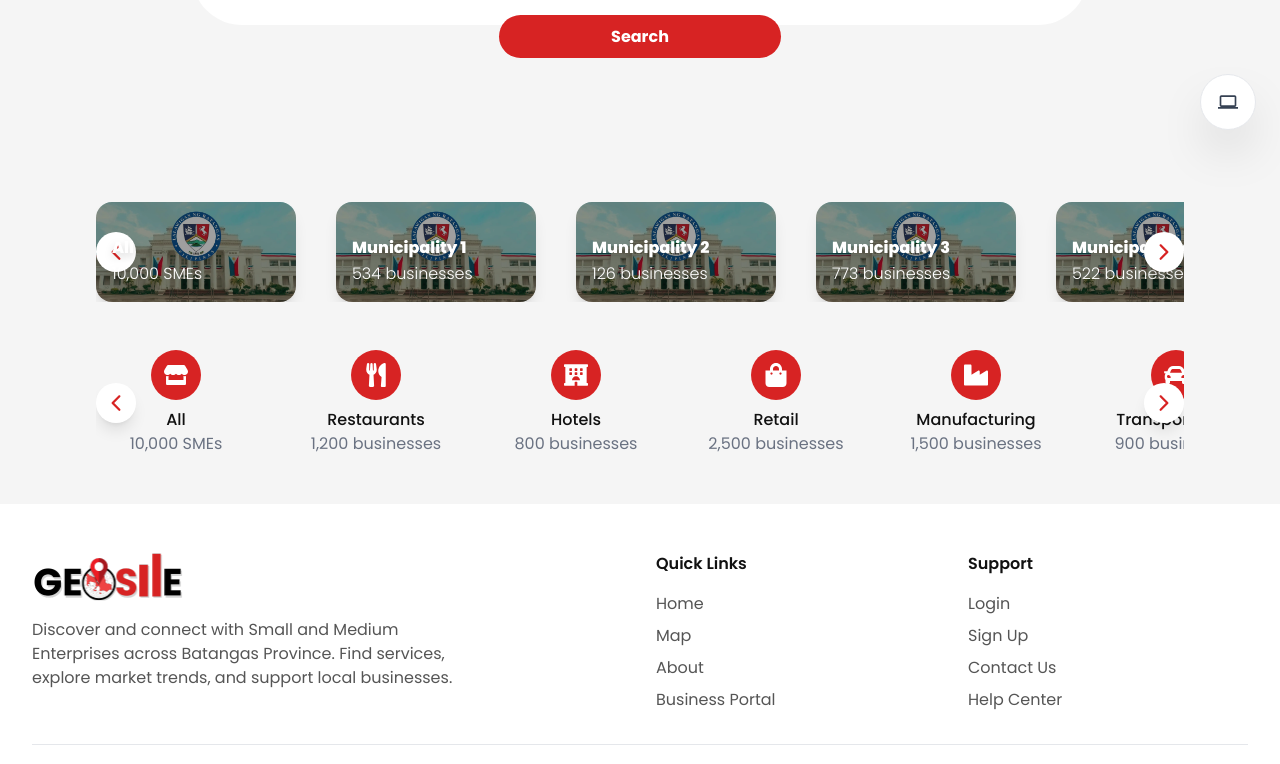
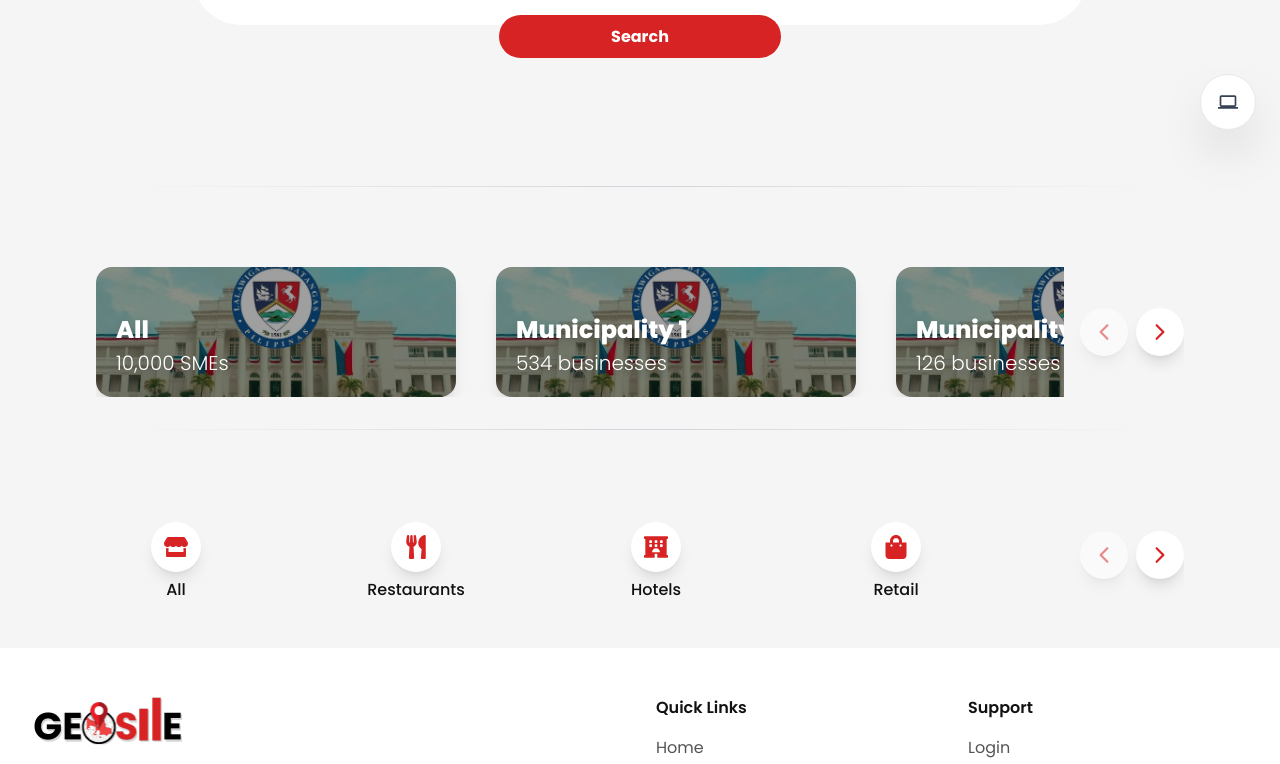
Before and after one commit to jerwinIT/geosme, a Next.js app: page / in a window 1280 px wide. Shown: the part 646-1410 px from the top of the page. Built offline with nearby package versions, Linux system fonts and the light colour scheme.

Commit message:
Final Polished of Business Categories and Municipalities

```diff
--- a/components/Home/BusinessCategories/BusinessCategories.tsx
+++ b/components/Home/BusinessCategories/BusinessCategories.tsx
@@ -1,5 +1,5 @@
 "use client";
-import React, { useRef } from "react";
+import React, { useRef, useState, useEffect } from "react";
 import Button from "@/components/Button";
 import {
   FaStore,
@@ -30,70 +30,97 @@ const businessCategories = [
 
 export default function BusinessCategories() {
   const scrollRef = useRef<HTMLDivElement>(null);
+  const [showLeftButton, setShowLeftButton] = useState(false);
+  const [showRightButton, setShowRightButton] = useState(true);
+
+  const checkScrollPosition = () => {
+    if (scrollRef.current) {
+      const { scrollLeft, scrollWidth, clientWidth } = scrollRef.current;
+      setShowLeftButton(scrollLeft > 0);
+      setShowRightButton(scrollLeft < scrollWidth - clientWidth - 10);
+    }
+  };
+
+  useEffect(() => {
+    checkScrollPosition();
+  }, []);
 
   const scroll = (direction: "left" | "right") => {
     if (scrollRef.current) {
-      const scrollAmount = 400;
+      const scrollAmount = 200; // Adjusted for business category width
       scrollRef.current.scrollBy({
         left: direction === "left" ? -scrollAmount : scrollAmount,
         behavior: "smooth",
       });
+      // Check scroll position after animation
+      setTimeout(checkScrollPosition, 300);
     }
   };
 
   return (
-    <div className="py-12 relative">
-      <div className="flex items-center">
-        {/* Left Scroll Button */}
-        <button
-          onClick={() => scroll("left")}
-          className="absolute left-0 z-10 w-10 h-10 rounded-full bg-white shadow-lg flex items-center justify-center text-primary-500 hover:bg-primary-500 hover:text-white transition-all duration-300 transform hover:scale-110 focus:outline-none"
-          aria-label="Scroll left"
-        >
-          <IoIosArrowBack className="w-6 h-6" />
-        </button>
+    <div className="py-8 md:py-12 relative overflow-visible">
+      <div className="flex items-center gap-2 md:gap-4">
+        {/* Scrollable Container */}
         <div
           ref={scrollRef}
-          className="flex justify-start items-center overflow-x-auto space-x-4 md:space-x-6 lg:space-x-8 xl:space-x-10 2xl:space-x-[50px] scrollbar-hide hide-scrollbar"
+          className="flex justify-start items-center overflow-x-auto space-x-2 sm:space-x-4 md:space-x-6 lg:space-x-8 xl:space-x-20 2xl:space-x-[50px] scrollbar-hide flex-1 pt-2"
           style={{
             scrollBehavior: "smooth",
-            width: `calc(${businessCategories.length * 200}px + ${
-              (businessCategories.length - 1) * 50
-            }px)`,
-            maxWidth: "100%",
           }}
+          onScroll={checkScrollPosition}
         >
           {businessCategories.map((category, idx) => (
             <div
               key={idx}
-              className="flex flex-col items-center min-w-[160px] cursor-pointer hover:opacity-80 transition-opacity"
+              className="flex flex-col items-center min-w-[120px] sm:min-w-[140px] md:min-w-[160px] cursor-pointer hover:opacity-80 transition-opacity flex-shrink-0 group pt-1"
             >
-              <div className="w-[50px] h-[50px] rounded-full bg-primary-500 flex items-center justify-center mb-2">
-                <category.icon className="w-6 h-6 text-white" />
+              <div className="w-[40px] h-[40px] sm:w-[45px] sm:h-[45px] md:w-[50px] md:h-[50px] rounded-full bg-white shadow-lg flex items-center justify-center mb-2 transition-all duration-300 group-hover:bg-primary-500 ">
+                <category.icon className="w-4 h-4 sm:w-5 sm:h-5 md:w-6 md:h-6 text-primary-500 transition-colors duration-300 group-hover:text-white" />
               </div>
-              <h3 className="text-base font-medium text-center text-black">
+              <h3 className="text-sm sm:text-base font-medium text-center text-black leading-tight">
                 {category.title}
               </h3>
-              <p className="text-base text-gray-500 text-center">
-                {category.count}
-              </p>
             </div>
           ))}
         </div>
+
+        {/* Navigation Buttons Container */}
+        <div className="flex gap-1 sm:gap-2 flex-shrink-0 items-center justify-center relative z-10">
+          {/* Left Scroll Button */}
+          <button
+            onClick={() => scroll("left")}
+            className={`w-8 h-8 sm:w-10 sm:h-10 md:w-12 md:h-12 rounded-full bg-white shadow-lg flex items-center justify-center text-primary-500 hover:bg-primary-500 hover:text-white transition-all duration-300  ${
+              showLeftButton
+                ? "opacity-100 pointer-events-auto"
+                : "opacity-50 pointer-events-none"
+            }`}
+            aria-label="Scroll left"
+            disabled={!showLeftButton}
+          >
+            <IoIosArrowBack className="w-4 h-4 sm:w-5 sm:h-5 md:w-6 md:h-6" />
+          </button>
+
           {/* Right Scroll Button */}
           <button
             onClick={() => scroll("right")}
-          className="absolute right-0 z-10 w-10 h-10 rounded-full bg-white shadow-lg flex items-center justify-center text-primary-500 hover:bg-primary-500 hover:text-white transition-all duration-300 transform hover:scale-110 focus:outline-none"
+            className={`w-8 h-8 sm:w-10 sm:h-10 md:w-12 md:h-12 rounded-full bg-white shadow-lg flex items-center justify-center text-primary-500 hover:bg-primary-500 hover:text-white transition-all duration-300  ${
+              showRightButton
+                ? "opacity-100 pointer-events-auto"
+                : "opacity-50 pointer-events-none"
+            }`}
             aria-label="Scroll right"
+            disabled={!showRightButton}
           >
-          <IoIosArrowForward className="w-6 h-6" />
+            <IoIosArrowForward className="w-4 h-4 sm:w-5 sm:h-5 md:w-6 md:h-6" />
           </button>
         </div>
+      </div>
+
       <style jsx global>{`
-        .hide-scrollbar::-webkit-scrollbar {
+        .scrollbar-hide::-webkit-scrollbar {
           display: none;
         }
-        .hide-scrollbar {
+        .scrollbar-hide {
           -ms-overflow-style: none;
           scrollbar-width: none;
         }
--- a/components/Home/HomePage.tsx
+++ b/components/Home/HomePage.tsx
@@ -8,7 +8,23 @@ export default function HomePage() {
   return (
     <div className="overflow-hidden">
       <HeroSection />
+
+      {/* Separator Line */}
+      <div className="flex justify-center py-8">
+        <div className="w-full max-w-[1440px] px-4 sm:px-6 lg:px-8">
+          <div className="h-px bg-gradient-to-r from-transparent via-gray-300 to-transparent"></div>
+        </div>
+      </div>
+
       <Municipalities />
+
+      {/* Separator Line */}
+      <div className="flex justify-center py-8">
+        <div className="w-full max-w-[1440px] px-4 sm:px-6 lg:px-8">
+          <div className="h-px bg-gradient-to-r from-transparent via-gray-300 to-transparent"></div>
+        </div>
+      </div>
+
       <BusinessCategories />
     </div>
   );
--- a/components/Home/Municipalities/Municipalities.tsx
+++ b/components/Home/Municipalities/Municipalities.tsx
@@ -1,8 +1,9 @@
 "use client";
-import React, { useRef } from "react";
+import React, { useRef, useState, useEffect } from "react";
 import MunicipalityCard from "@/components/MunicipalityCard";
 import Button from "@/components/Button";
 import { IoIosArrowBack, IoIosArrowForward } from "react-icons/io";
+
 const municipalities = Array.from({ length: 10 }, (_, i) => ({
   title: i === 0 ? "All" : `Municipality ${i}`,
   subtitle:
@@ -12,64 +13,141 @@ const municipalities = Array.from({ length: 10 }, (_, i) => ({
 
 export default function Municipalities() {
   const scrollRef = useRef<HTMLDivElement>(null);
+  const [showLeftButton, setShowLeftButton] = useState(false);
+  const [showRightButton, setShowRightButton] = useState(true);
+
+  const checkScrollPosition = () => {
+    if (scrollRef.current) {
+      const { scrollLeft, scrollWidth, clientWidth } = scrollRef.current;
+      setShowLeftButton(scrollLeft > 0);
+      setShowRightButton(scrollLeft < scrollWidth - clientWidth - 10);
+    }
+  };
+
+  useEffect(() => {
+    checkScrollPosition();
+  }, []);
+
+  const getCardWidth = () => {
+    if (scrollRef.current) {
+      const firstCard = scrollRef.current.querySelector(
+        "div[data-card]"
+      ) as HTMLElement;
+      if (firstCard) {
+        const cardRect = firstCard.getBoundingClientRect();
+        const containerRect = scrollRef.current.getBoundingClientRect();
+
+        // Get the computed style to find the actual margin/spacing
+        const computedStyle = window.getComputedStyle(firstCard);
+        const marginRight = parseFloat(computedStyle.marginRight);
+
+        // Return card width plus its right margin (spacing)
+        return cardRect.width + marginRight;
+      }
+    }
+
+    // Fallback to estimated width based on viewport
+    const width = window.innerWidth;
+    if (width >= 1536) return 360 + 40; // 2xl: space-x-10
+    if (width >= 1280) return 360 + 40; // xl: space-x-10
+    if (width >= 1024) return 320 + 32; // lg: space-x-8
+    if (width >= 768) return 280 + 28; // md: space-x-7
+    if (width >= 640) return 250 + 24; // sm: space-x-6
+    return 200 + 20; // default: space-x-5
+  };
 
   const scroll = (direction: "left" | "right") => {
     if (scrollRef.current) {
-      const scrollAmount = 400;
-      scrollRef.current.scrollBy({
-        left: direction === "left" ? -scrollAmount : scrollAmount,
+      const cardWidth = getCardWidth();
+      const currentScrollLeft = scrollRef.current.scrollLeft;
+
+      // Calculate the target scroll position
+      let targetScroll;
+      if (direction === "left") {
+        // Scroll to the previous card boundary
+        targetScroll =
+          Math.floor(currentScrollLeft / cardWidth) * cardWidth - cardWidth;
+        targetScroll = Math.max(0, targetScroll);
+      } else {
+        // Scroll to the next card boundary
+        targetScroll =
+          Math.ceil(currentScrollLeft / cardWidth) * cardWidth + cardWidth;
+      }
+
+      scrollRef.current.scrollTo({
+        left: targetScroll,
         behavior: "smooth",
       });
+
+      // Check scroll position after animation
+      setTimeout(checkScrollPosition, 300);
     }
   };
 
   return (
-    <div className="pt-12 relative">
-      {/* <h1 className="text-2xl font-bold mb-4">Municipality</h1> */}
-      <div className="flex items-center">
-        {/* Left Scroll Button */}
-        <button
-          onClick={() => scroll("left")}
-          className="absolute left-0 z-10 w-10 h-10 rounded-full bg-white shadow-lg flex items-center justify-center text-primary-500 hover:bg-primary-500 hover:text-white transition-all duration-300 transform hover:scale-110 focus:outline-none"
-          aria-label="Scroll left"
-        >
-          <IoIosArrowBack className="w-6 h-6" />
-        </button>
+    <div className="pt-8 md:pt-12 relative overflow-visible">
+      <div className="flex items-center gap-2 md:gap-4">
         {/* Scrollable Container */}
         <div
           ref={scrollRef}
-          className="flex justify-start items-center overflow-x-auto space-x-4 md:space-x-6 lg:space-x-8 xl:space-x-10 2xl:space-x-[50px] scrollbar-hide hide-scrollbar h-[100px]"
+          className="flex justify-start items-center overflow-x-auto space-x-5 sm:space-x-6 md:space-x-7 lg:space-x-8 xl:space-x-10 2xl:space-x-10 scrollbar-hide flex-1"
           style={{
             scrollBehavior: "smooth",
-            width: `calc(${municipalities.length * 320}px + ${
-              (municipalities.length - 1) * 50
-            }px)`,
-            maxWidth: "100%",
           }}
+          onScroll={checkScrollPosition}
         >
           {municipalities.map((m, idx) => (
+            <div
+              key={idx}
+              data-card
+              className="flex-shrink-0 min-w-[200px] sm:min-w-[250px] md:min-w-[280px] lg:min-w-[320px] xl:min-w-[360px]"
+            >
               <MunicipalityCard
-              key={idx}
                 title={m.title}
                 subtitle={m.subtitle}
                 imageUrl={m.imageUrl}
               />
+            </div>
           ))}
         </div>
+
+        {/* Navigation Buttons Container */}
+        <div className="flex gap-1 sm:gap-2 flex-shrink-0 items-center justify-center relative z-10">
+          {/* Left Scroll Button */}
+          <button
+            onClick={() => scroll("left")}
+            className={`w-8 h-8 sm:w-10 sm:h-10 md:w-12 md:h-12 rounded-full bg-white shadow-lg flex items-center justify-center text-primary-500 hover:bg-primary-500 hover:text-white transition-all duration-300  ${
+              showLeftButton
+                ? "opacity-100 pointer-events-auto"
+                : "opacity-50 pointer-events-none"
+            }`}
+            aria-label="Scroll left"
+            disabled={!showLeftButton}
+          >
+            <IoIosArrowBack className="w-4 h-4 sm:w-5 sm:h-5 md:w-6 md:h-6" />
+          </button>
+
           {/* Right Scroll Button */}
           <button
             onClick={() => scroll("right")}
-          className="absolute right-0 z-10 w-10 h-10 rounded-full bg-white shadow-lg flex items-center justify-center text-primary-500 hover:bg-primary-500 hover:text-white transition-all duration-300 transform hover:scale-110 focus:outline-none"
+            className={`w-8 h-8 sm:w-10 sm:h-10 md:w-12 md:h-12 rounded-full bg-white shadow-lg flex items-center justify-center text-primary-500 hover:bg-primary-500 hover:text-white transition-all duration-300 ${
+              showRightButton
+                ? "opacity-100 pointer-events-auto"
+                : "opacity-50 pointer-events-none"
+            }`}
             aria-label="Scroll right"
+            disabled={!showRightButton}
           >
-          <IoIosArrowForward className="w-6 h-6" />
+            <IoIosArrowForward className="w-4 h-4 sm:w-5 sm:h-5 md:w-6 md:h-6" />
           </button>
         </div>
+      </div>
+
       <style jsx global>{`
-        .hide-scrollbar::-webkit-scrollbar {
+        .scrollbar-hide::-webkit-scrollbar {
           display: none;
         }
-        .hide-scrollbar {
+        .scrollbar-hide {
           -ms-overflow-style: none;
           scrollbar-width: none;
         }
--- a/components/MunicipalityCard.tsx
+++ b/components/MunicipalityCard.tsx
@@ -12,10 +12,7 @@ const MunicipalityCard: React.FC<MunicipalityCardProps> = ({
   imageUrl,
 }) => {
   return (
-    <div
-      className="relative bg-background rounded-2xl overflow-hidden w-full sm:w-[280px] xl:w-[320px] 2xl:w-[360px] h-[100px] shadow-lg transition-transform duration-300 hover:text-primary-500 cursor-pointer group"
-      style={{ minWidth: 200, maxWidth: 360 }}
-    >
+    <div className="relative bg-background rounded-xl sm:rounded-2xl overflow-hidden w-full h-[90px] sm:h-[100px] md:h-[110px] lg:h-[120px] xl:h-[130px] shadow-lg transition-transform duration-300 hover:text-primary-500 cursor-pointer group hover:scale-[1.02]">
       {/* Background Image */}
       <img
         src={imageUrl}
@@ -25,11 +22,11 @@ const MunicipalityCard: React.FC<MunicipalityCardProps> = ({
       {/* Dark Overlay */}
       <div className="absolute inset-0 bg-[#111]/40 transition-colors duration-300 group-hover:bg-primary-500/40" />
       {/* Content */}
-      <div className="flex flex-col justify-end items-start h-full w-full text-left absolute z-10 p-4">
-        <div className="font-extrabold text-xl lg:text-base sm:text-xl mb-1 leading-tight text-[#fff] drop-shadow-lg">
+      <div className="flex flex-col justify-end items-start h-full w-full text-left absolute z-10 p-3 sm:p-4 md:p-5">
+        <div className="font-extrabold text-sm sm:text-base md:text-lg lg:text-xl xl:text-2xl mb-0.5 sm:mb-1 leading-tight text-[#fff] drop-shadow-lg line-clamp-1">
           {title}
         </div>
-        <div className="text-base text-xl lg:text-base sm:text-lg font-light text-[#fff] drop-shadow-lg">
+        <div className="text-xs sm:text-sm md:text-base lg:text-lg xl:text-xl font-light text-[#fff] drop-shadow-lg line-clamp-1">
           {subtitle}
         </div>
       </div>
```
Lines whose indentation alone changed are shown as unchanged.
